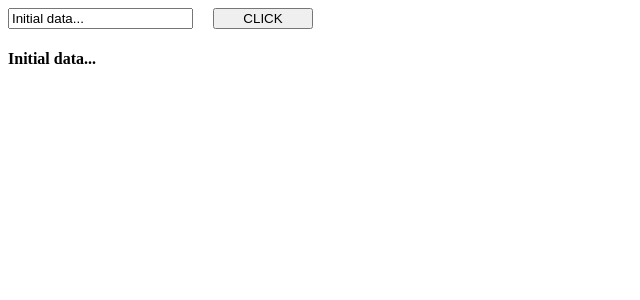
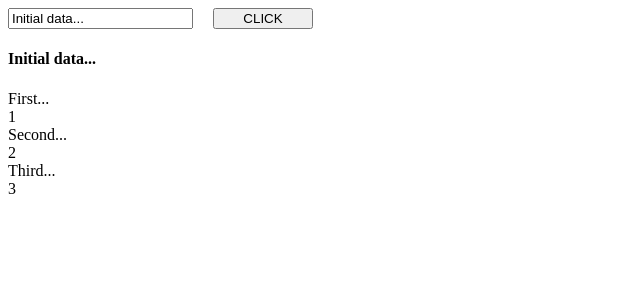
Before and after one commit to JinlianWang/SunnyReact, a React app: page / in a window 1280 px wide. Shown: the top 300 px of the page, without its empty margins (0-640 px from the left). Built offline with nearby package versions, Linux system fonts and the light colour scheme.

Commit message:
Render a list with key.

```diff
--- a/App.js
+++ b/App.js
@@ -8,7 +8,21 @@ class App extends React.Component {
       super(props);
 
       this.state = {
-         data: 'Initial data...'
+         data: 'Initial data...',
+         array: [
+            {
+               component: 'First...',
+               id: 1
+            },
+            {
+               component: 'Second...',
+               id: 2
+            },
+            {
+               component: 'Third...',
+               id: 3
+            }
+         ]
       }
       this.updateState = this.updateState.bind(this);
       this.clearState = this.clearState.bind(this);
@@ -27,8 +41,24 @@ class App extends React.Component {
                onChange = {this.updateState} />
             <button className={classes.app} onClick = {this.clearState}>CLICK</button>
             <h4>{this.state.data}</h4>
+            <div>
+               {this.state.array.map((dynamicComponent, i) => <Content
+                  key = {i} componentData = {dynamicComponent}/>)}
+            </div>
          </div>
       );
    }
 }
+
+class Content extends React.Component {
+   render() {
+      return (
+         <div>
+            <div>{this.props.componentData.component}</div>
+            <div>{this.props.componentData.id}</div>
+         </div>
+      );
+   }
+}
+
 export default App;
```
